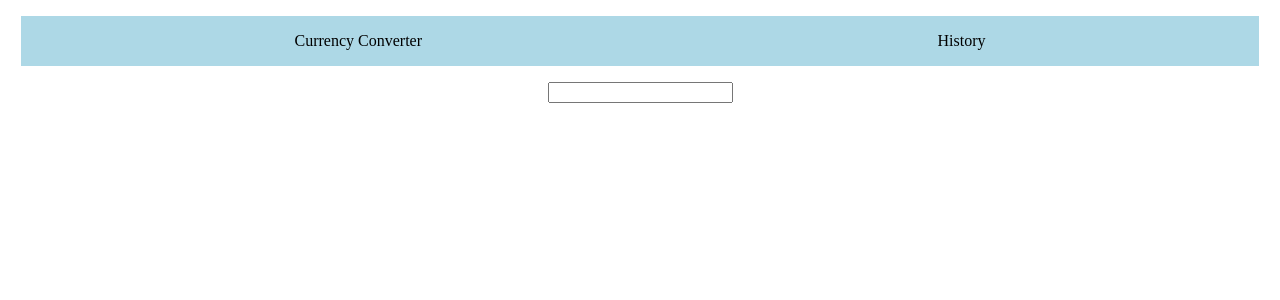
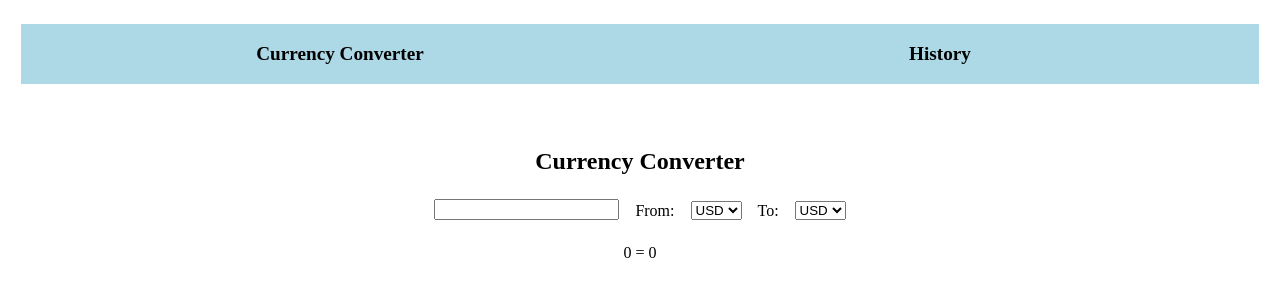
Before and after one commit to evyatarge/converter, an Angular app: page / in a window 1280 px wide. Shown: the top 300 px of the page. Built offline with nearby package versions, Linux system fonts and the light colour scheme.

Commit message:
a bit more ui with dropdowns + css grid

```diff
--- a/src/app/app.component.html
+++ b/src/app/app.component.html
@@ -6,12 +6,26 @@
   </header>
 
   <div class="content">
+
     <div class="currency-converter">
-      <app-convert-input></app-convert-input>
+      <p>{{title}}</p>
+      <div class="inputs-line">
+        <app-convert-input></app-convert-input>
+
+        From: <app-converter-dropdown [options]="currenciesOptions"></app-converter-dropdown>
+
+        To: <app-converter-dropdown [options]="currenciesOptions"></app-converter-dropdown>
+
+      </div>
+      <div class="convert-result">
+        {{convertSource}} = {{convertTarget}}
+      </div>
     </div>
+
     <div class="history">
 
     </div>
+
   </div>
 </main>
 
--- a/src/app/app.component.scss
+++ b/src/app/app.component.scss
@@ -1,16 +1,51 @@
+.main {
+  display: grid;
+  grid-template-rows: auto 1fr;
+  min-height: 100vh;
 
   .header {
-  display: flex;
-  flex-direction: row;
-  justify-content: space-around;
-  margin: 2vh 1vw;
+    display: grid;
+    grid-template-columns: repeat(2, 1fr);
     background-color: lightblue;
     padding: 1em;
+    margin: 2vh 1vw;
+    text-align: center;
+    font-weight: bold;
+    font-size: 1.2rem;
   }
 
   .content {
-  display: flex;
-  flex-direction: column;
-  justify-content: space-around;
+    display: grid;
+    justify-content: center;
+    place-items: start;
+    padding: 1em;
+    gap: 1em;
+
+    .currency-converter {
+      display: grid;
+      place-items: center;
+      gap: 1.5em;
+      padding: 2em;
+
+      p {
+        font-weight: bold;
+        font-size: 1.5rem;
+        margin: 0;
+      }
+
+      .inputs-line {
+        display: grid;
+        grid-template-columns: repeat(5, auto);
+        align-items: end;
+        gap: 1em;
+      }
+
+      .convert-result {
+        display: grid;
+        grid-auto-flow: column;
         align-items: center;
+        gap: 1em;
       }
+    }
+  }
+}
--- a/src/app/app.component.ts
+++ b/src/app/app.component.ts
@@ -1,13 +1,18 @@
 import { Component } from '@angular/core';
 import { RouterOutlet } from '@angular/router';
 import {ConvertInputComponent} from './convert-input/convert-input.component';
+import {ConverterDropdownComponent} from './converter-dropdown/converter-dropdown.component';
 
 @Component({
   selector: 'app-root',
-  imports: [RouterOutlet, ConvertInputComponent],
+  imports: [RouterOutlet, ConvertInputComponent, ConverterDropdownComponent],
   templateUrl: './app.component.html',
   styleUrl: './app.component.scss'
 })
 export class AppComponent {
-  title = 'converter';
+
+  title = 'Currency Converter';
+  currenciesOptions = ["USD", "EUR", "GBP", "ILS"];
+  convertSource: string = '0';
+  convertTarget: string = '0';
 }
--- /dev/null
+++ b/src/app/converter-dropdown/converter-dropdown.component.html
@@ -0,0 +1,6 @@
+<select (change)="onSelect($event)">
+  @for (option of options; track trackByOption) {
+    <option>{{ option }}</option>
+  }
+  selected: {{selected}}
+</select>
--- /dev/null
+++ b/src/app/converter-dropdown/converter-dropdown.component.ts
@@ -0,0 +1,21 @@
+import {Component, Input} from '@angular/core';
+
+@Component({
+  selector: 'app-converter-dropdown',
+  imports: [],
+  templateUrl: './converter-dropdown.component.html',
+  styleUrl: './converter-dropdown.component.scss'
+})
+export class ConverterDropdownComponent {
+
+  @Input() options: string[] = [];
+
+  public selected = '';
+
+  // todo - fix the track by to be unique - {id: 'USD', title:'US Dollar'} => id+title
+  trackByOption: any = (index: number, item: any) => `${item+index}`;
+
+  onSelect(selectedOption: Event) {
+    this.selected = (selectedOption?.target as unknown as HTMLSelectElement)?.value;
+  }
+}
```
Also changed, not shown: src/app/converter-dropdown/converter-dropdown.component.scss (added), 1 other file (tests, documents, lock files or other folders). Lines whose indentation alone changed are shown as unchanged.
